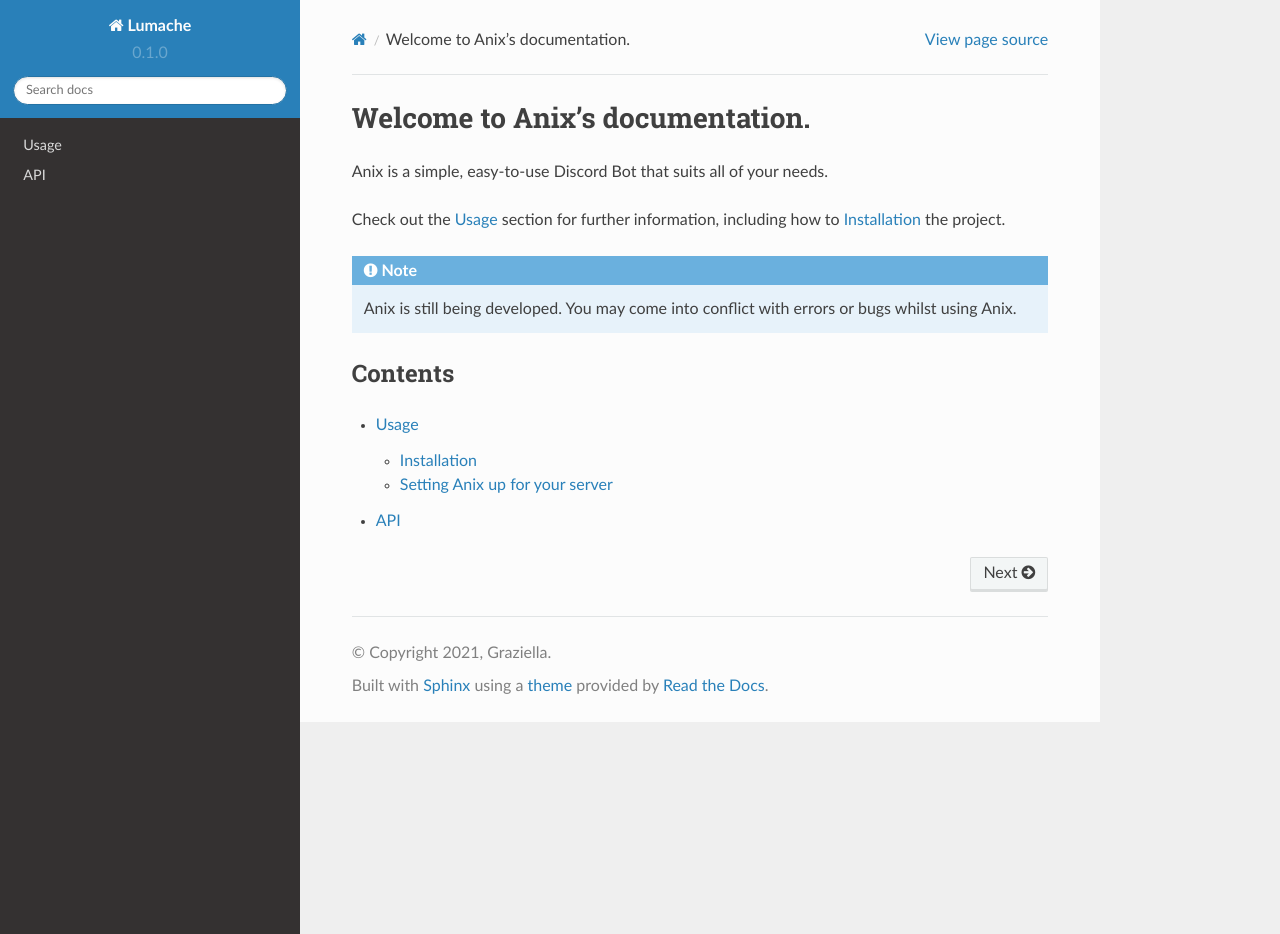
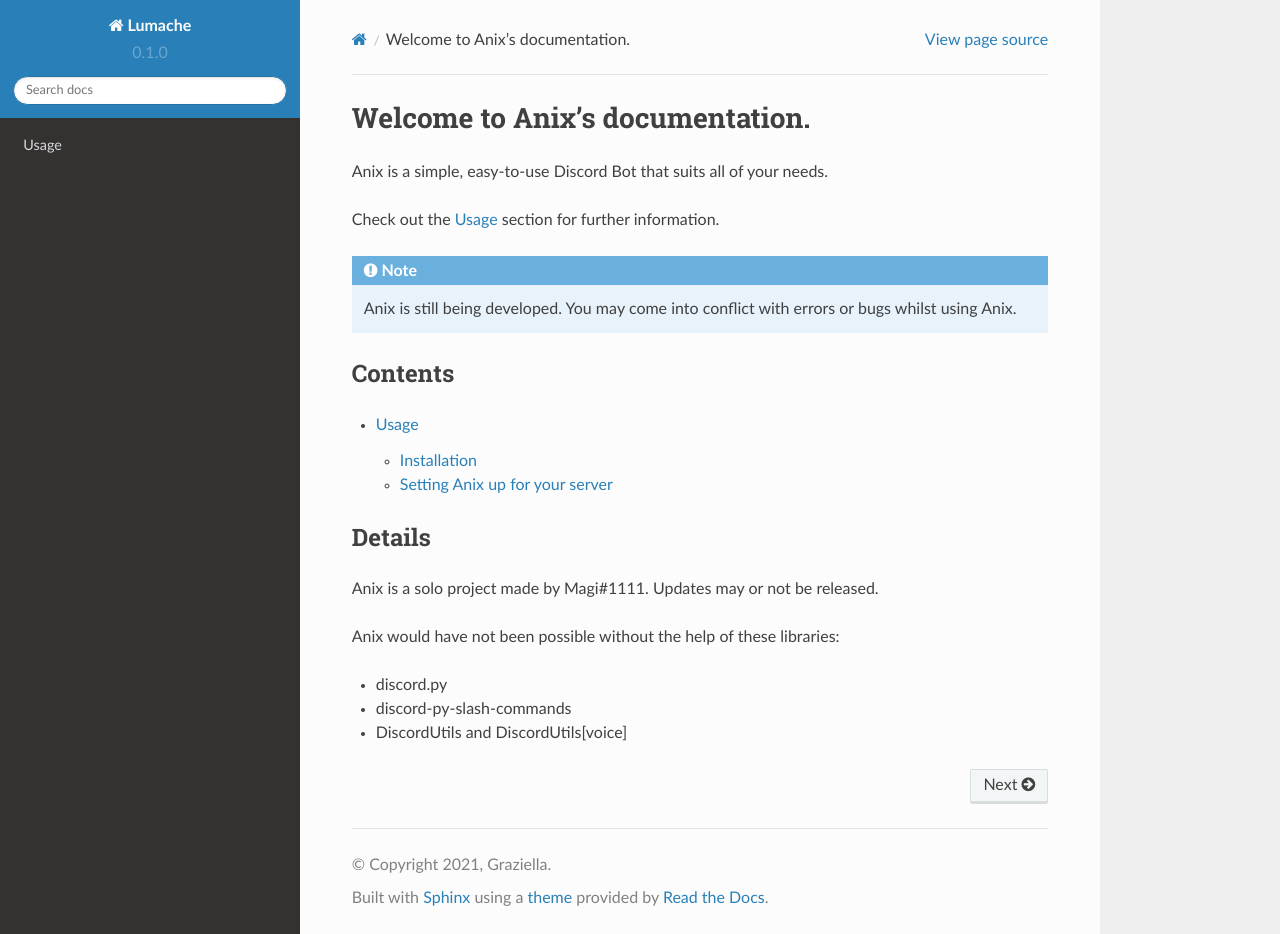
Before and after one commit to Maginfyx/Anix, a Sphinx documentation site: the page built from docs/source/index.rst, in a window 1280 px wide and 934 px high. Built offline with Sphinx 7.4.7 and the Read the Docs theme 2.0.0, drawn with Linux system fonts in a browser that asks for light colours.

Commit message:
Update index.rst

```diff
--- a/docs/source/index.rst
+++ b/docs/source/index.rst
@@ -3,8 +3,7 @@ Welcome to Anix's documentation.
 
 Anix is a simple, easy-to-use Discord Bot that suits all of your needs.
 
-Check out the :doc:`usage` section for further information, including
-how to :ref:`installation` the project.
+Check out the :doc:`usage` section for further information.
 
 .. note::
 
@@ -16,4 +15,14 @@ Contents
 .. toctree::
 
    usage
-   api
+
+Details
+--------
+
+Anix is a solo project made by Magi#1111. Updates may or not be released.
+
+Anix would have not been possible without the help of these libraries:
+
+- discord.py
+- discord-py-slash-commands
+- DiscordUtils and DiscordUtils[voice]
```
